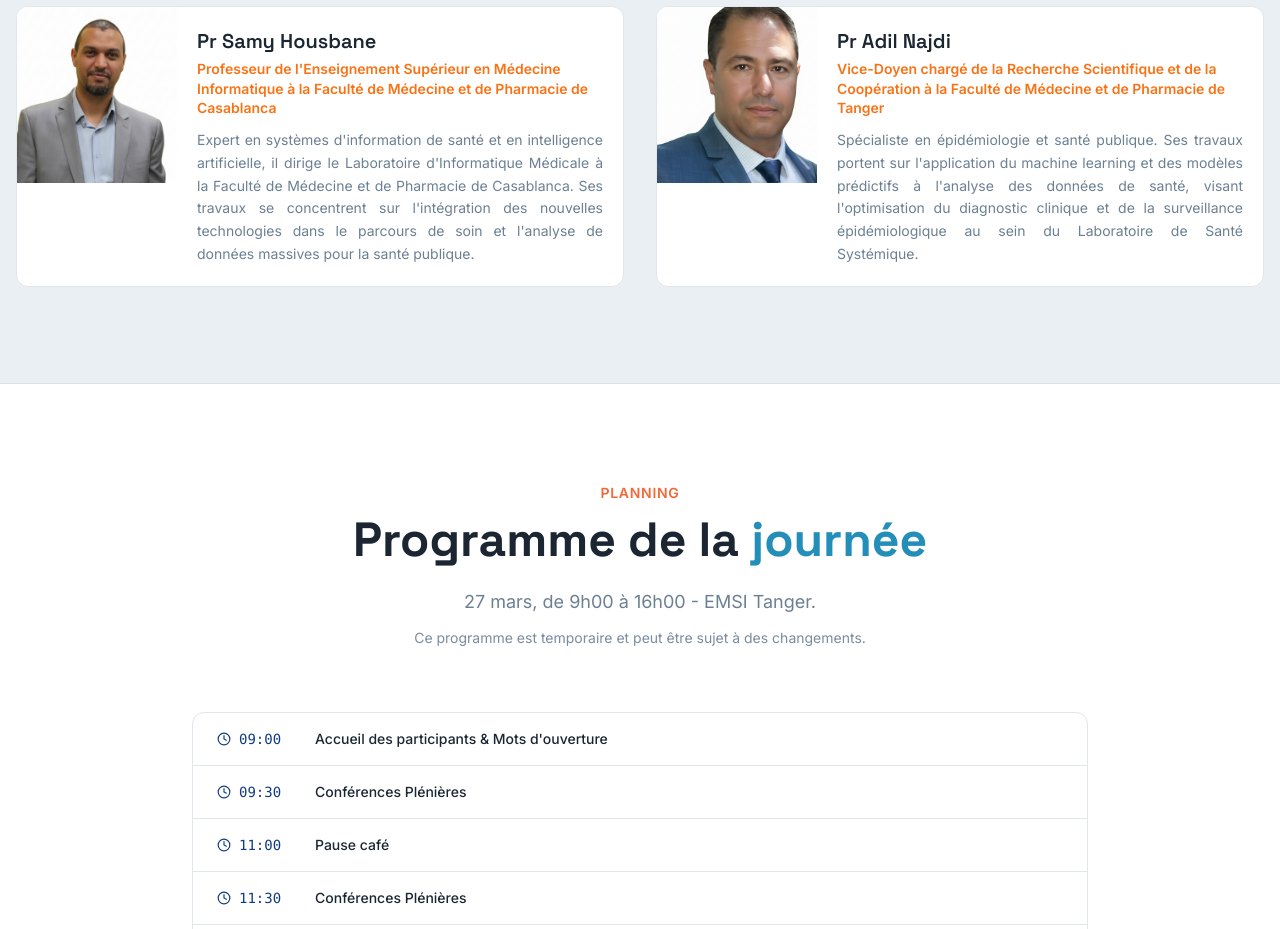
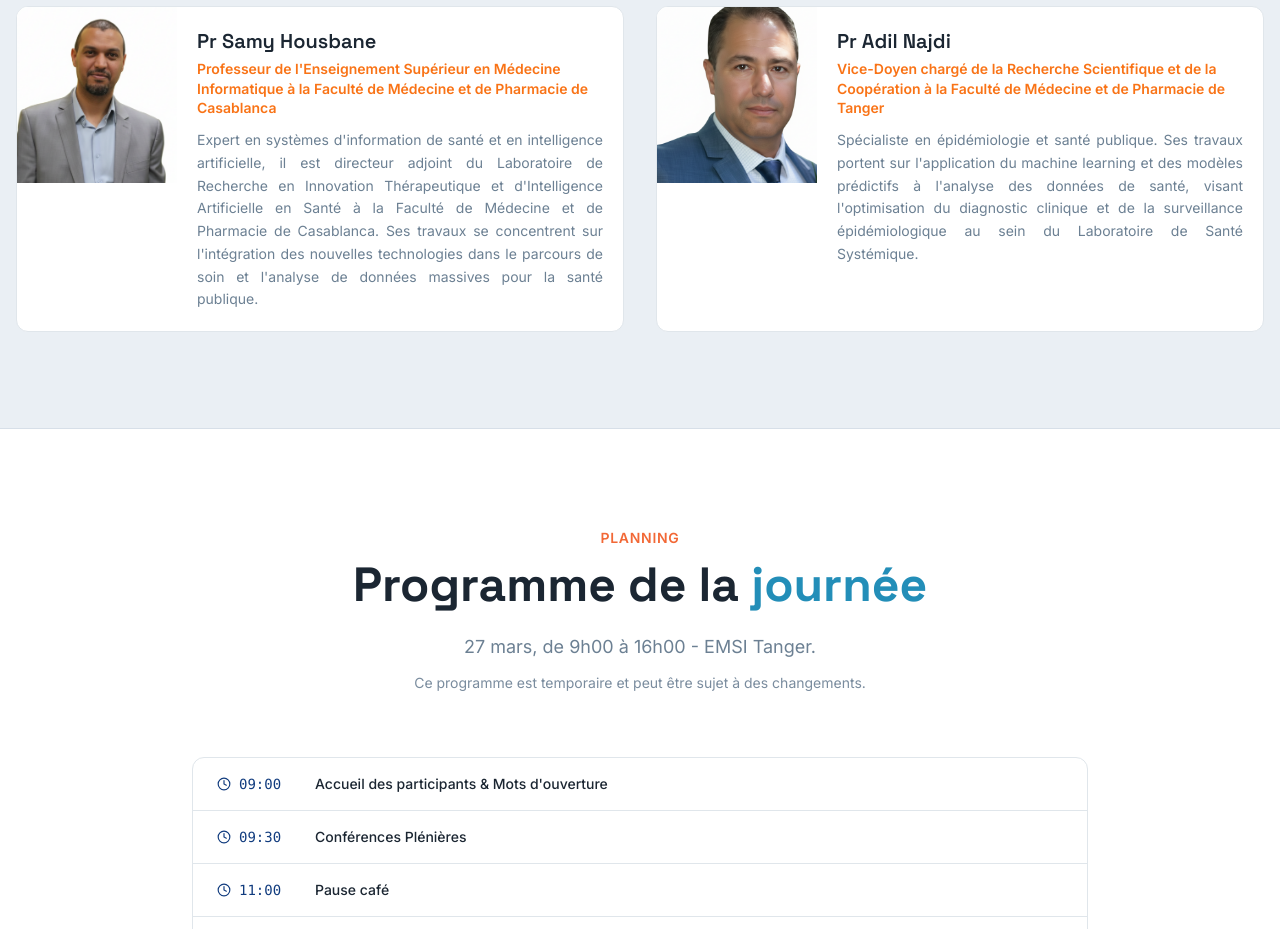
Before and after one commit to ajbalkhaoula/medai-meeting-day, a React (Vite) app: page / in a window 1280 px wide. Shown: the part 2200-3129 px from the top of the page. Built offline with nearby package versions, Linux system fonts and the light colour scheme; the HTML template or start-up script is replaced by a standard one.

Commit message:
pr housbane bio

```diff
--- a/src/components/SpeakersSection.tsx
+++ b/src/components/SpeakersSection.tsx
@@ -17,7 +17,7 @@ const speakers = [
     name: "Pr Samy Housbane",
     role: "Professeur de l'Enseignement Supérieur en Médecine Informatique à la Faculté de Médecine et de Pharmacie de Casablanca",
     image: "/speakers/Housbane.png",
-    bio: "Expert en systèmes d'information de santé et en intelligence artificielle, il dirige le Laboratoire d'Informatique Médicale à la Faculté de Médecine et de Pharmacie de Casablanca. Ses travaux se concentrent sur l'intégration des nouvelles technologies dans le parcours de soin et l'analyse de données massives pour la santé publique.",
+    bio: "Expert en systèmes d'information de santé et en intelligence artificielle, il est directeur adjoint du Laboratoire de Recherche en Innovation Thérapeutique et d'Intelligence Artificielle en Santé à la Faculté de Médecine et de Pharmacie de Casablanca. Ses travaux se concentrent sur l'intégration des nouvelles technologies dans le parcours de soin et l'analyse de données massives pour la santé publique.",
   },
   {
     name: "Pr Adil Najdi",
```
